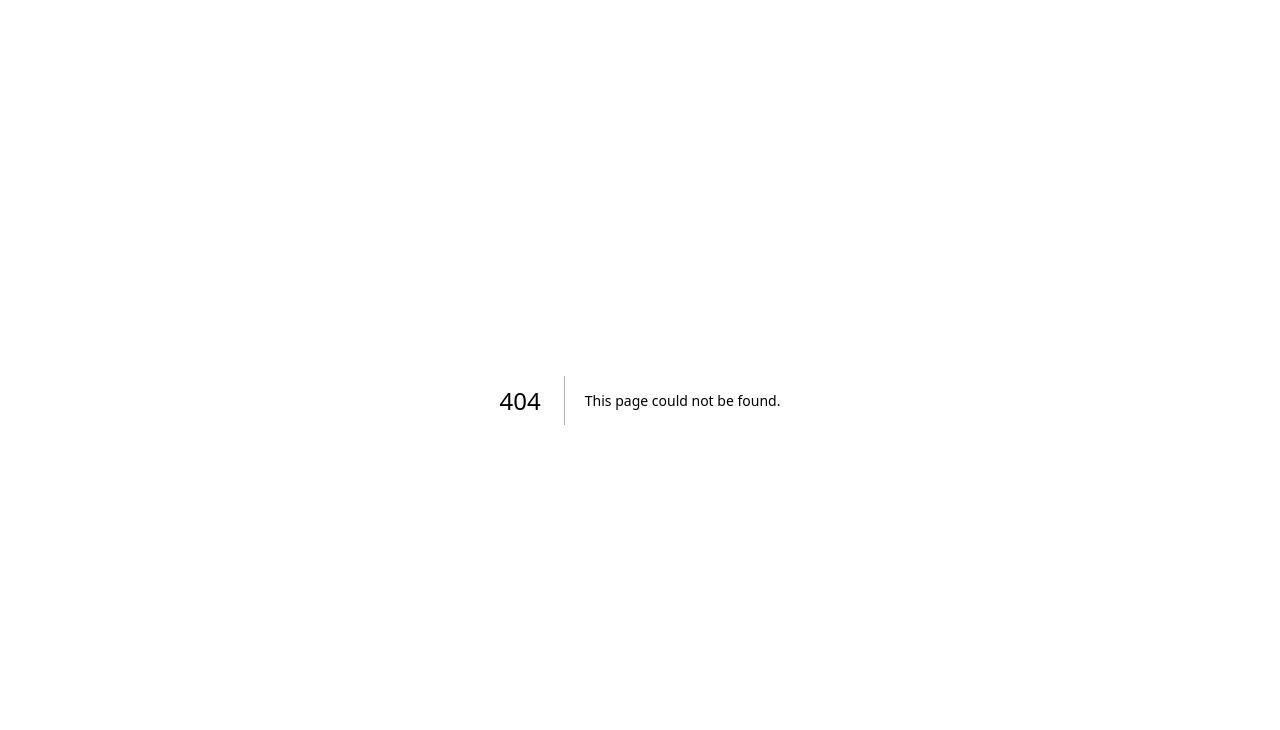
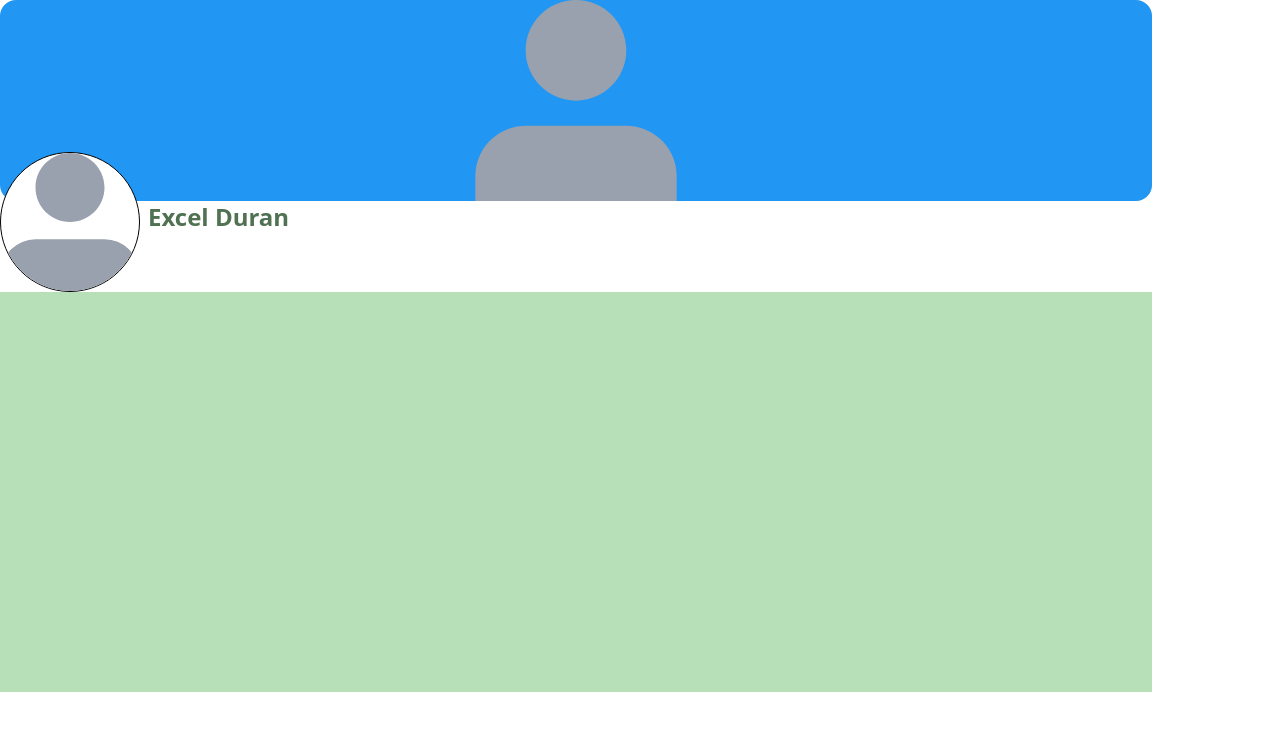
Before and after one commit to kemdav/Tambayan, a Next.js app: page /test/student-profile-test in a window 1280 px wide. Before the commit this address had no page. Shown: the top 730 px of the page. Built offline with nearby package versions, Linux system fonts and the light colour scheme.

Commit message:
feat: student profile header

```diff
--- /dev/null
+++ b/src/app/components/ui/student-view-ui/student-profile-card.tsx
@@ -0,0 +1,14 @@
+import StudentProfileHeader from "./student-profile-header";
+
+interface Props {
+    className?:string;
+}
+
+
+export default function StudentProfileCard({className}: Props){
+    const combinedClassName = `${className || ''}`;
+
+    return (
+        <div className={combinedClassName}></div>
+    );
+}
--- /dev/null
+++ b/src/app/components/ui/student-view-ui/student-profile-header.tsx
@@ -0,0 +1,29 @@
+import { UniversityIcon } from "../../icons";
+import { AvatarIcon } from "../general/avatar-icon-component";
+import { Button } from "../general/button";
+import { TagComponent } from "../general/tag-component";
+
+
+export default function StudentProfileHeader(){
+    return (
+        <main className="bg-white relative w-full h-73">
+            <div className="absolute flex flex-col w-full h-full">
+                <div className="z-0 aspect-[16/9] bg-action-light-blue overflow-hidden w-full rounded-2xl">
+                    <AvatarIcon className="border-0 rounded-2xl object-center object-cover w-full h-full" isEditable></AvatarIcon>
+
+                </div>
+                <div className="min-h-20 max-h-25 h-full">
+                    <div className="flex flex-col">
+                        <h1 className="ml-37 text-primary-forest-green font-bold text-2xl">Excel Duran</h1>
+                        {/* <div className="flex ml-37 gap-2">
+                            <UniversityIcon className="size-7"/>
+                       </div> */}
+                    </div>
+                </div>
+                <div className="flex absolute size-35 w-full bottom-0">
+                    <AvatarIcon className="size-35 bg-white" isEditable></AvatarIcon>
+                </div>
+            </div>
+        </main>
+    );
+}
--- /dev/null
+++ b/src/app/test/student-profile-test/page.tsx
@@ -0,0 +1,15 @@
+"use client";
+
+import StudentProfileCard from "@/app/components/ui/student-view-ui/student-profile-card";
+import StudentProfileHeader from "@/app/components/ui/student-view-ui/student-profile-header";
+
+export default function TagComponentTestPage() {
+  return (
+    <main className="w-full">
+        <div className="h-dvh max-w-6xl">
+            <StudentProfileHeader></StudentProfileHeader>
+            <StudentProfileCard className="h-1/2 bg-action-fresh-green"></StudentProfileCard>
+        </div>
+    </main>
+  );
+}
```
